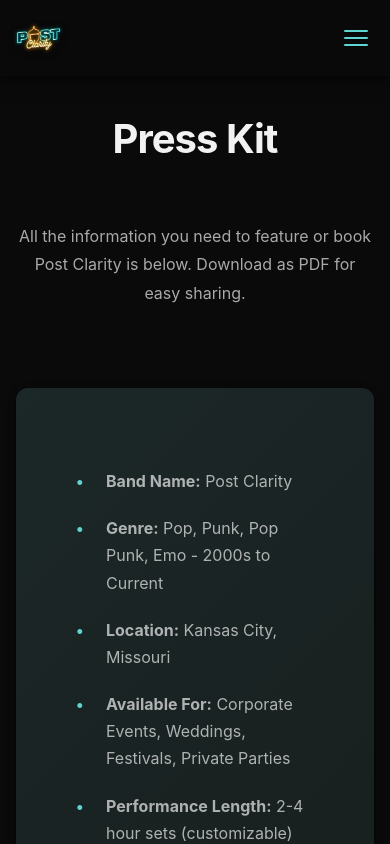
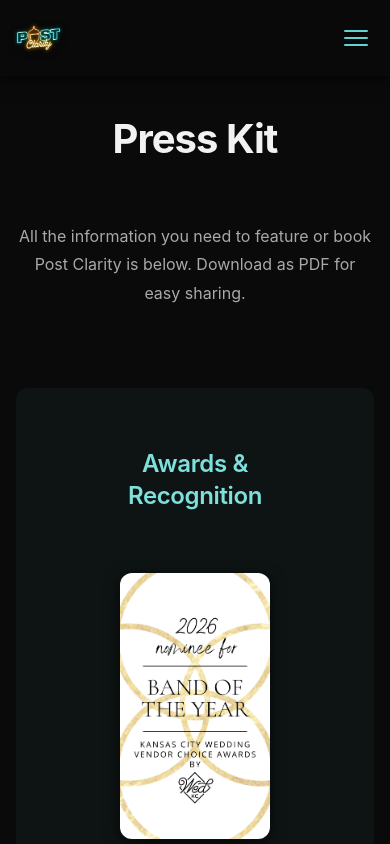
Before and after one commit to adam035827/post-clarity-epk, an Angular app: page /press in a window 390 px wide. Shown: the top 844 px of the page. Built offline with nearby package versions, Linux system fonts and the light colour scheme.

Commit message:
feat: display 2026 KC Wedding Band of the Year award on press page
- Add award image to press kit page
- Create Awards & Recognition section with styled container
- Image displays at 200px max-width with responsive design

```diff
--- a/src/app/views/press/press.html
+++ b/src/app/views/press/press.html
@@ -6,6 +6,11 @@
         <p>
           All the information you need to feature or book Post Clarity is below. Download as PDF for easy sharing.
         </p>
+
+        <div class="awards-section">
+          <h2>Awards & Recognition</h2>
+          <img src="/assets/images/press/Band of the Year Story.png" alt="2026 KC Wedding Band of the Year Nominee Poster" class="award-image">
+        </div>
 
         <div class="press-info">
           <ul>
```
Also changed, not shown: src/assets/images/press/Band of the Year Story.png (added).
